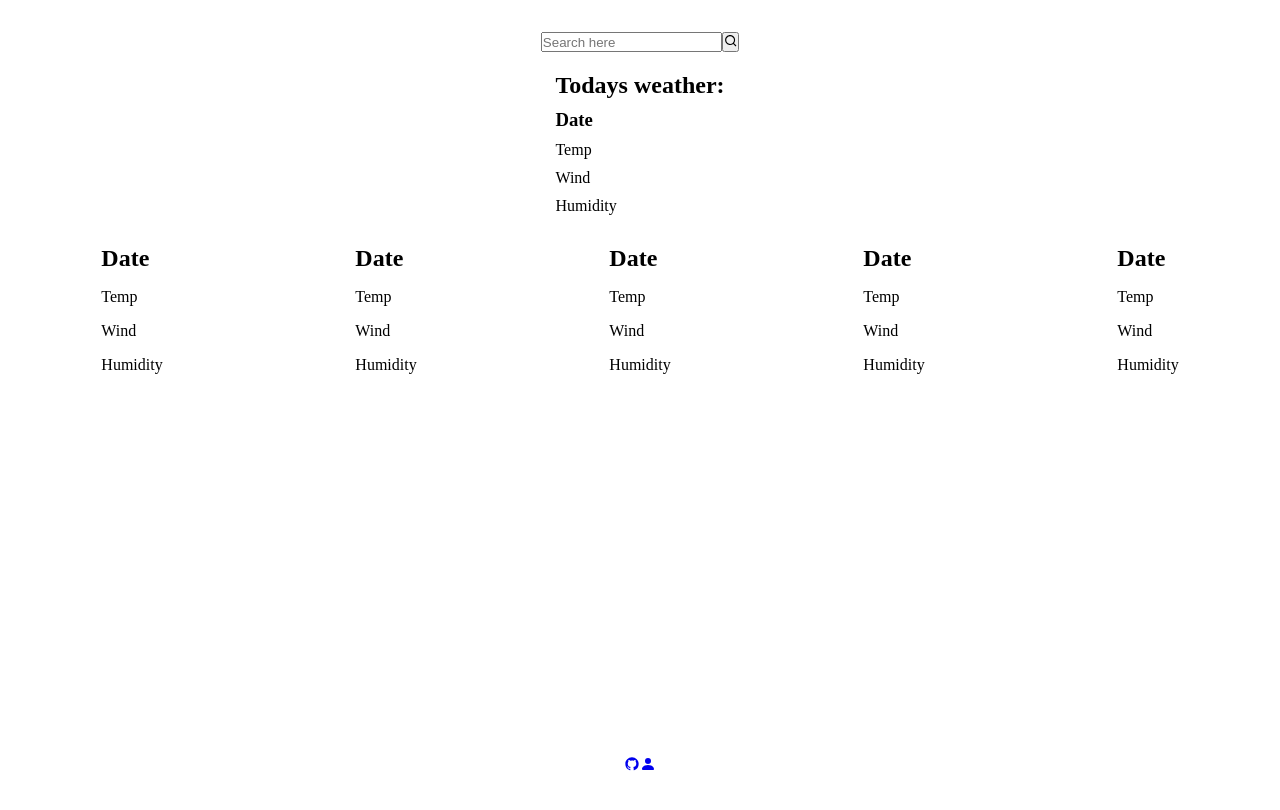
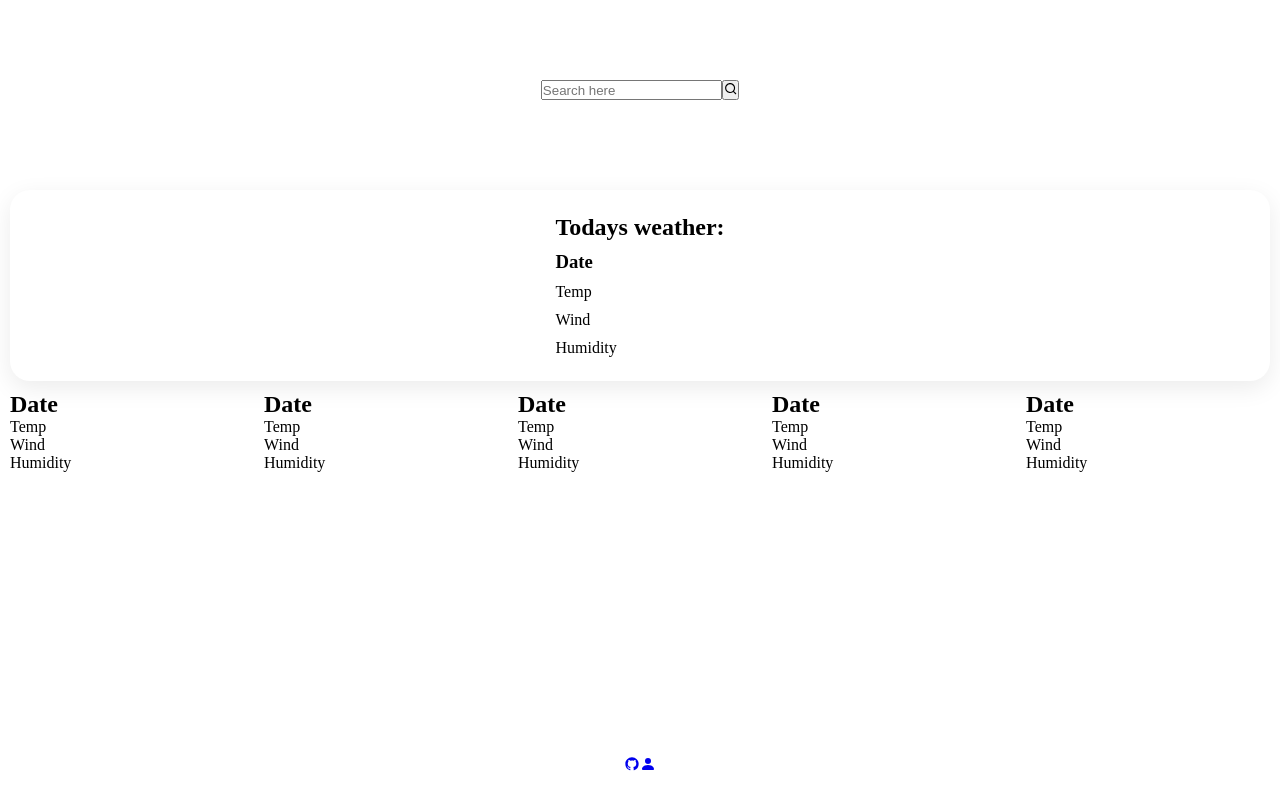
Before and after one commit to Apjuve/Elclima, a React (Create React App) app in the folder clima/: page / in a window 1280 px wide. Shown: the top 810 px of the page. Built offline with nearby package versions, Linux system fonts and the light colour scheme.

Commit message:
added box shadow to article

```diff
--- a/clima/src/App.css
+++ b/clima/src/App.css
@@ -15,7 +15,7 @@ body {
 }
 
 .search {
-  margin-top: 2rem;
+  margin: 5rem;
   display: flex;
   justify-content: center;
 }
@@ -26,6 +26,7 @@ body {
 }
 
 .weather-grid {
+  margin: 5rem 0;
   display: grid;
   padding: 10px;
   gap: 10px;
@@ -44,7 +45,10 @@ body {
   display: grid;
   justify-content: center;
   gap: 10px;
-  padding: 10px;
+  padding: 1.5rem;
+  background: #fff;
+  box-shadow: 0 7px 25px rgba(0, 0 ,0 , 0.08);
+  border-radius: 20px;
 }
 
 .weather-article:nth-child(1) {
@@ -63,16 +67,19 @@ body {
   grid-area: D-five;
 }
 
-.weather-article {
+.weather-article:nth-child(1) {
   display: grid;
   justify-content: center;
-  padding: 10px;
+  padding: 1.5rem;
   gap: 1rem;
   grid-template-areas:
   "date"
   "temp"
   "wind"
   "humidity";
+  background: #fff;
+  box-shadow: 0 7px 25px rgba(0, 0, 0, 0.08);
+  border-radius: 15px;
 }
 
 .footer {
```
